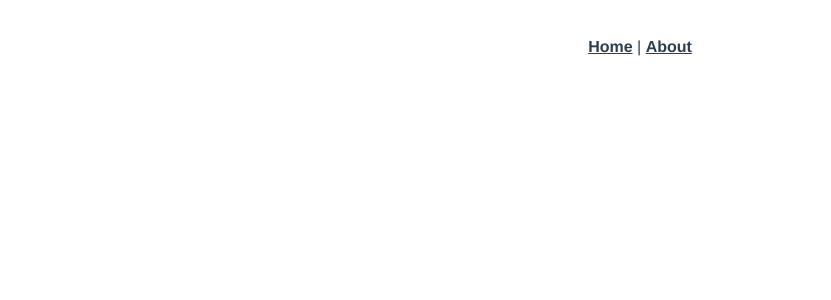
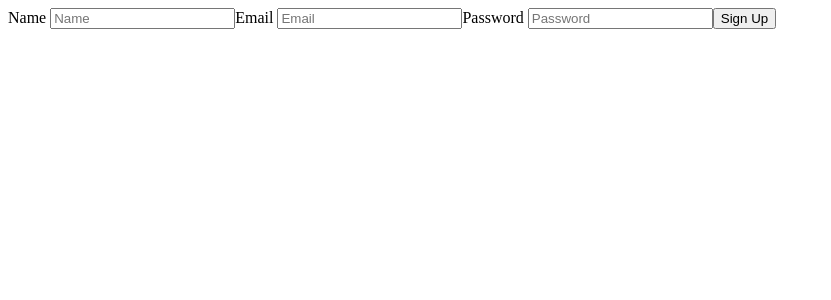
Before and after one commit to devmooi/project-book, a Vue app in the folder front-end/: page /register in a window 1280 px wide. Shown: the top 300 px of the page, without its empty margins (0-831 px from the left). Built offline with nearby package versions, Linux system fonts and the light colour scheme.

Commit message:
회원가입 Vue CLI 구조 테스트 완료

```diff
--- a/front-end/package.json
+++ b/front-end/package.json
@@ -8,6 +8,7 @@
     "lint": "vue-cli-service lint"
   },
   "dependencies": {
+    "axios": "^0.20.0",
     "core-js": "^3.6.5",
     "vue": "^2.6.11",
     "vue-router": "^3.2.0",
--- a/front-end/public/index.html
+++ b/front-end/public/index.html
@@ -5,7 +5,7 @@
     <meta http-equiv="X-UA-Compatible" content="IE=edge">
     <meta name="viewport" content="width=device-width,initial-scale=1.0">
     <link rel="icon" href="<%= BASE_URL %>favicon.ico">
-    <title><%= htmlWebpackPlugin.options.title %></title>
+    <title>Book</title>
   </head>
   <body>
     <noscript>
--- a/front-end/src/App.vue
+++ b/front-end/src/App.vue
@@ -1,32 +1,3 @@
 <template>
-  <div id="app">
-    <div id="nav">
-      <router-link to="/">Home</router-link> |
-      <router-link to="/about">About</router-link>
-    </div>
     <router-view />
-  </div>
 </template>
-
-<style>
-#app {
-  font-family: Avenir, Helvetica, Arial, sans-serif;
-  -webkit-font-smoothing: antialiased;
-  -moz-osx-font-smoothing: grayscale;
-  text-align: center;
-  color: #2c3e50;
-}
-
-#nav {
-  padding: 30px;
-}
-
-#nav a {
-  font-weight: bold;
-  color: #2c3e50;
-}
-
-#nav a.router-link-exact-active {
-  color: #42b983;
-}
-</style>
--- /dev/null
+++ b/front-end/src/components/Register.vue
@@ -0,0 +1,44 @@
+<template>
+    <form @submit.prevent="insertUser">
+        <label>Name <input type="text" placeholder="Name" required v-model="name"></label>
+        <label>Email <input type="email" placeholder="Email" required v-model="email"></label>
+        <label>Password <input type="password" placeholder="Password" required v-model="password"></label>
+        <button>Sign Up</button>
+    </form>
+</template>
+
+<script>
+import axios from "axios";
+
+export default {
+    name: 'Register',
+    data() {
+        return {
+            name:'',
+            email:'',
+            password:''
+        }
+    },
+    methods: {
+        insertUser() {
+            axios
+                .post('http://localhost:7777/api/bookUser', {
+                    userName: this.name,
+                    userEmail: this.email,
+                    userPass: this.password
+                })
+                .then(response => {
+                    alert('회원가입 완료');
+                    location.href="login.html";
+                })
+                .catch(error => {
+                    alert(error.response.data.error);
+                })
+        }
+    }
+}
+</script>
+
+<style>
+
+</style>
--- a/front-end/src/router/index.js
+++ b/front-end/src/router/index.js
@@ -1,23 +1,14 @@
 import Vue from "vue";
 import VueRouter from "vue-router";
-import Home from "../views/Home.vue";
+import Register from '../components/Register.vue';
 
 Vue.use(VueRouter);
 
 const routes = [
   {
-    path: "/",
-    name: "Home",
-    component: Home
-  },
-  {
-    path: "/about",
-    name: "About",
-    // route level code-splitting
-    // this generates a separate chunk (about.[hash].js) for this route
-    // which is lazy-loaded when the route is visited.
-    component: () =>
-      import(/* webpackChunkName: "about" */ "../views/About.vue")
+    path: "/register",
+    name: "Register",
+    component: Register
   }
 ];
 
--- a/front-end/src/views/About.vue
+++ /dev/null
@@ -1,5 +0,0 @@
-<template>
-  <div class="about">
-    <h1>This is an about page</h1>
-  </div>
-</template>
```
Also changed, not shown: front-end/public/register.html (deleted, +0 -51 lines).
